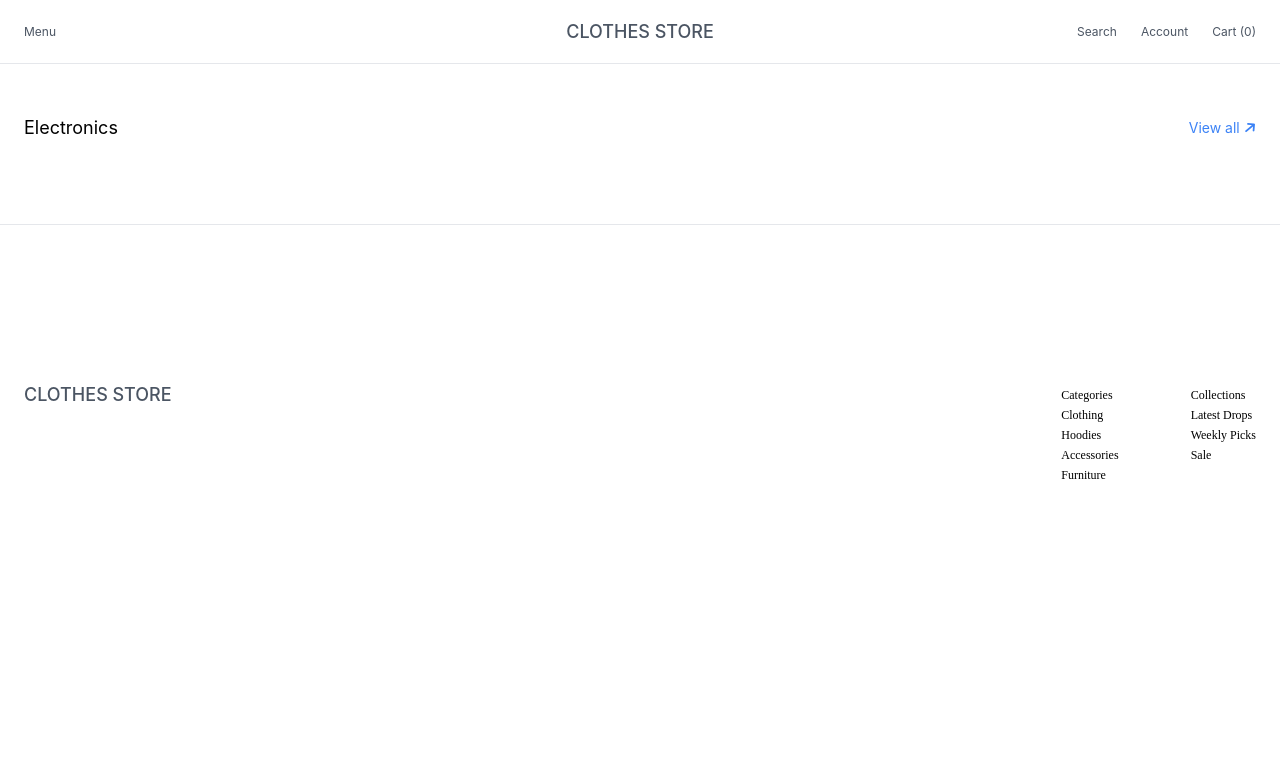
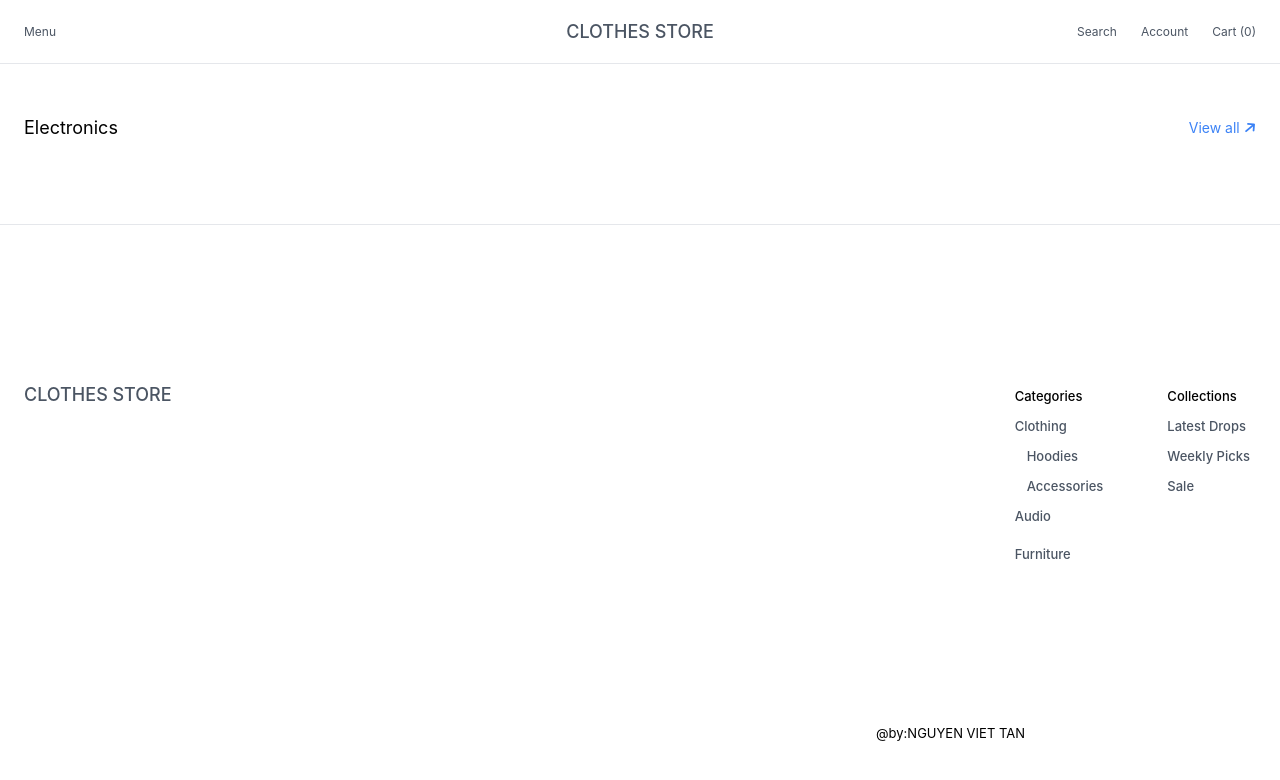
Before and after one commit to hellomon2001/webbanhang, a website: page pages/index.html in a window 1280 px wide. Drawn offline with Linux system fonts and the light colour scheme; files that its build step writes are made by us from their sources; no server answers.

Commit message:
update: done products

```diff
--- a/pages/index.html
+++ b/pages/index.html
@@ -69,10 +69,10 @@
         <div class="right">
           <div class="column_one">
             <span>Categories</span>
-          <ul>
-            <li>
+          <ul class="total_ul">
+            <li class="same_li">
               <a href="">Clothing</a>
-              <ul>
+              <ul class="detail_ul">
                 <li>
                   <a href="">Hoodies</a>
                 </li>
@@ -81,27 +81,27 @@
                 </li>
               </ul>
             </li>
-            <li>
-              <a href="Audio"></a>
+            <li class="audio">
+              <a href="">Audio</a>
               <ul></ul>
             </li>
-            <li>
+            <li class="furniture">
               <a href="">Furniture</a>
-              <ul></ul>
+
             </li>
           </ul>
           </div>
 
           <div class="column_two">
             <span>Collections</span>
-            <ul>
-              <li>
+            <ul class="total_ul">
+              <li class="same_li">
                 <a href="">Latest Drops</a>
               </li>
-              <li>
+              <li class="same_li">
                 <a href="">Weekly Picks</a>
               </li>
-              <li>
+              <li class="same_li">
                 <a href="">Sale</a>
               </li>
             </ul>
@@ -109,6 +109,10 @@
         </div>
         </div>
       </div>
+
+      <div class="sign">
+        <p>@by: <a href="https://mail.google.com/mail/u/1/#inbox?compose=DmwnWstpsjFmQvPpsNGHmwcDMZSwbcHxgLHXMQNHpFRLwNFwfzmGQnRwFhpZnVBJGjvZjjRGBDCg">NGUYEN VIET TAN</a></p>
+      </div>
     </div>
   </body>
 </html>
--- a/styles/footer.css
+++ b/styles/footer.css
@@ -44,5 +44,127 @@
     line-height: 20px;
     gap: 40px;
     column-gap: 64px;
+}
 
+.column_one {
+    display: flex;
+    flex-direction: column;
+    row-gap: 8px;
 }
+
+.column_one span {
+    font-size: 13px;
+    line-height: 22px;
+    font-family: var(--font--header--);
+    font-weight: 500;
+    color: #000000;
+}
+
+.total_ul {
+    display: grid;
+    grid-template-columns: repeat(1, minmax(0, 1fr));
+    gap: 8px;
+}
+
+.same_li {
+    display: flex;
+    flex-direction: column;
+    gap: 8px;
+    color: var(--color--header--);
+    font-weight: 500;
+    font-size: 13px;
+    line-height: 22px;
+    font-family: var(--font--header--)
+}
+
+.same_li a {
+    font-weight: 500;
+}
+
+.same_li a:hover {
+    color: var(--color--hover--);
+}
+
+.detail_ul {
+    display: grid;
+    grid-template-columns: repeat(1, minmax(0, 1fr));
+    margin-left: 12px;
+    gap: 8px;
+}
+
+.detail_ul li a:hover {
+    color: var(--color--hover--);
+}
+
+.audio {
+    display: flex;
+    flex-direction: column;
+    gap: 8px;
+    color: var(--color--header--);
+}
+
+.audio a {
+    font-size: 13px;
+    line-height: 22px;
+    font-family: var(--font--header--);
+    font-weight: 500;
+}
+
+.audio a:hover {
+    color: var(--color--hover--);
+}
+
+.furniture {
+    display: flex;
+    flex-direction: column;
+    gap: 8px;
+    color: var(--color--header--);
+}
+
+.furniture a {
+    font-size: 13px;
+    line-height: 22px;
+    font-family: var(--font--header--);
+    font-weight: 500;
+}
+
+.furniture a:hover {
+    color: var(--color--hover--);
+}
+
+.column_two {
+    display: flex;
+    flex-direction: column;
+    row-gap: 8px;
+}
+
+.column_two span {
+    font-size: 13px;
+    line-height: 22px;
+    font-family: var(--font--header--);
+    font-weight: 500;
+    color: #000000;
+}
+
+.sign {
+    display: flex;
+    justify-content: flex-end;
+    width: 100%;
+    margin-bottom: 64px;
+    color: #9ca3af;
+}
+
+.sign p {
+    display: flex;
+    align-items: center;
+    font-weight: 400;
+    font-family: var(--font-content--);
+    font-size: 13px;
+    color: #000000;
+    padding-right: 255px;
+}
+
+.sign p a:hover {
+    color: rgb(230, 219, 219);
+    /* doi mau khac dep hon */
+}
```
